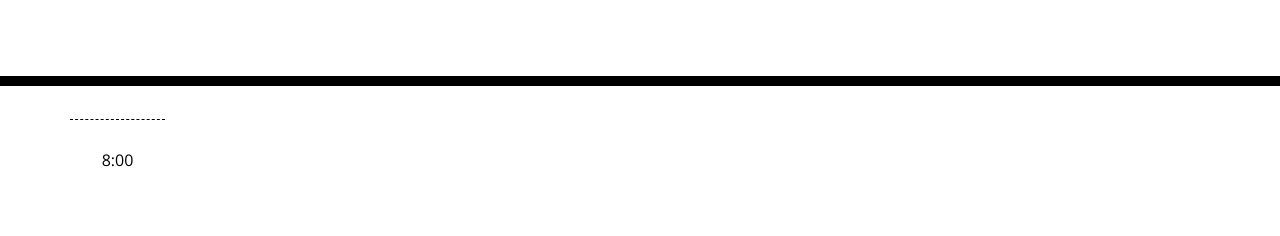
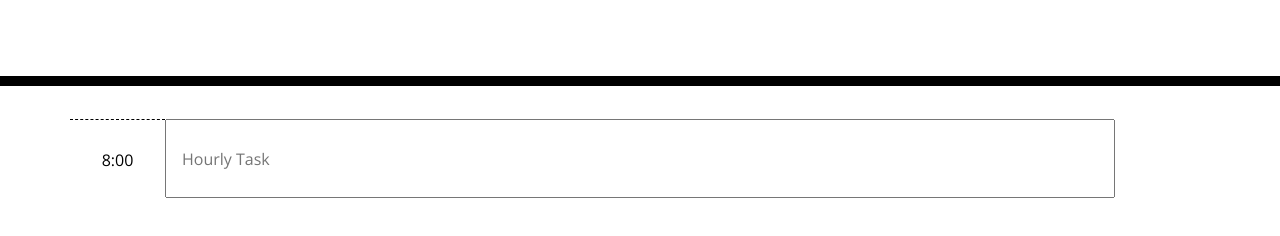
Before and after one commit to eigenvalue000/work-day-scheduler, a plain HTML site: page index.html in a window 1280 px wide. Shown: the part 182-418 px from the top of the page. Drawn offline with nearby package versions, Linux system fonts and the light colour scheme.

Commit message:
Added a input tag in the hour-8 div element so that a user can input text for their hourly task to eventually be saved to local storage.

```diff
--- a/index.html
+++ b/index.html
@@ -34,6 +34,7 @@
           <div class="col-md-1 hour">
               8:00
           </div>
+          <input class="col-md-10 description" placeholder="Hourly Task">
       </div>
     </div>
 
```
